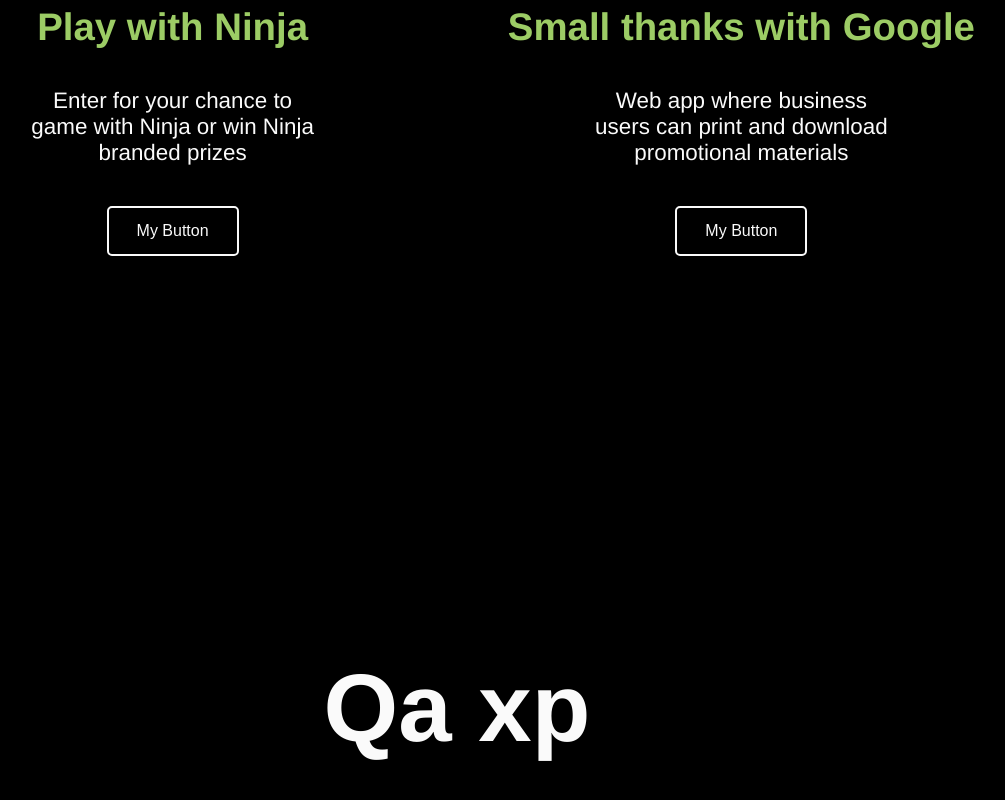
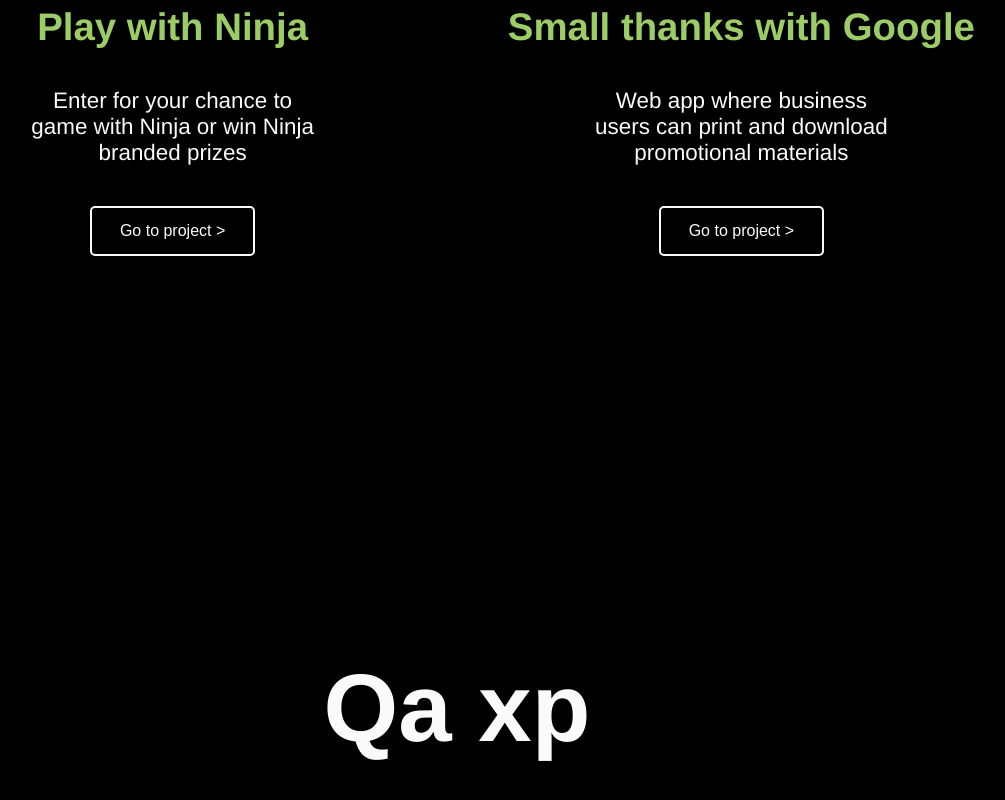
Before and after one commit to more-coffee-more-code/about-anthony, a Vue app: page / in a window 1280 px wide. Shown: the part 1835-2635 px from the top of the page, without its empty margins (183-1188 px from the left). Built offline with nearby package versions, Linux system fonts and the light colour scheme.

Commit message:
added url prop to button component

```diff
--- a/src/components/button-outlined.vue
+++ b/src/components/button-outlined.vue
@@ -1,11 +1,6 @@
 <template>
-  <!-- <a href="url">
-    <button class="button-outlined">
-      Go to project >
-    </button>
-  </a> -->
-  <a href="http://google.com" target="_blank">
-    <button class="button-outlined">My Button</button>
+  <a :href=this.url target="_blank">
+    <button class="button-outlined">Go to project ></button>
   </a>
 </template>
 <script>
--- a/src/components/section-experience-dev.vue
+++ b/src/components/section-experience-dev.vue
@@ -11,6 +11,7 @@
             class="section-experience-dev__experience-display__experience"
           />
           <button-outlined
+            url="https://www.redbull.com/us-en/projects/ninja/"
             class="section-experience-dev__experience-display__button"
           />
         </div>
@@ -21,6 +22,7 @@
           class="section-experience-dev__experience-display__experience"
         />
         <button-outlined
+          url="https://smallthanks.withgoogle.com/"
           class="section-experience-dev__experience-display__button"
         />
         </div>
```
